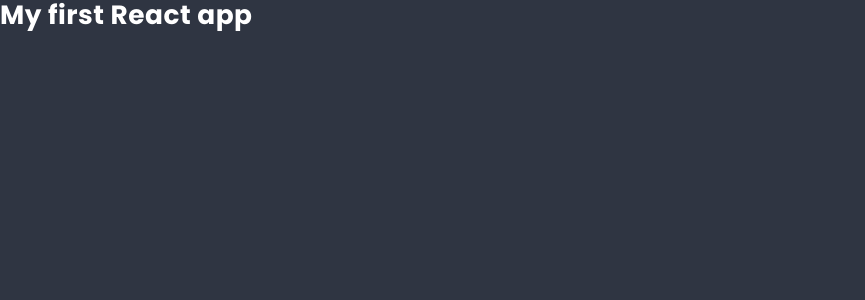
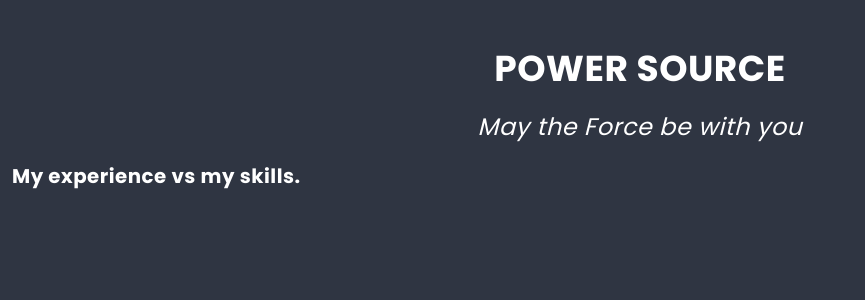
Before and after one commit to marksoft92/JEDI, a React app: page / in a window 1280 px wide. Shown: the top 300 px of the page, without its empty margins (0-865 px from the left). Built offline with nearby package versions, Linux system fonts and the light colour scheme.

Commit message:
small yoda commit

```diff
--- a/src/components/App/App.js
+++ b/src/components/App/App.js
@@ -1,11 +1,11 @@
 import React from 'react';
-
+import Home from '../Home/Home';
 class App extends React.Component {
   render() {
     return (
-      <div>
-        <h1>My first React app</h1>
-      </div>
+     <section>
+      <Home />
+     </section>
     )
   }
 }
--- /dev/null
+++ b/src/components/Home/Home.js
@@ -0,0 +1,18 @@
+import React from 'react';
+import List from '../List/List';
+import styles from './Home.scss';
+import { pageContents,listData } from '../../data/dataStore';
+
+class Home extends React.Component {
+  render() {
+    return (
+        <section className={styles.component}>
+        <h1 className={styles.title}>{pageContents.title}</h1>
+          <h2 className={styles.subtitle}>{pageContents.subtitle}</h2>
+          <List {...listData}/>
+            </section>
+
+    ) }
+}
+
+export default Home;
--- /dev/null
+++ b/src/components/Home/Home.scss
@@ -0,0 +1,24 @@
+@import '../../styles/settings.scss';
+
+.component {
+  padding: $base-size;
+}
+
+.title {
+  padding: ($base-size * 3) 0;
+  text-align: center;
+  font-size: ($base-size * 3);
+  text-transform: uppercase;
+}
+
+.subtitle {
+  padding: ($base-size * 2) 0;
+  text-align: center;
+  font-size: ($base-size * 2);
+  font-style: italic;
+  font-weight: normal;
+}
+
+.title + .subtitle {
+  margin-top: (- $base-size * 3);
+}
--- /dev/null
+++ b/src/components/List/List.js
@@ -0,0 +1,12 @@
+import React from 'react';
+import styles from '../List/List.scss';
+import {listData} from '../../data/dataStore';
+class List extends React.Component {
+  render() {
+    return (
+        <h2 className={styles.title}>{listData.title}</h2>
+    )
+  }
+}
+
+export default List;
--- a/src/data/dataStore.js
+++ b/src/data/dataStore.js
@@ -1,68 +1,49 @@
-export const settings = {
-  columnCreatorText: 'Add new column',
-  cardCreatorText: 'Add new card',
-  creator: {
-    buttonOK: 'OK',
-    buttonCancel: 'Cancel',
-    defaultText: 'Add new item',
-  },
-  defaultListDescription: '<p>I can do all the things!!!</p>',
-  defaultColumnIcon: 'list-alt',
-};
+
 
 export const pageContents = {
-  title: 'My first React app',
-  subtitle: 'A simple to-do app, with lists, columns and cards',
+  title: 'POWER SOURCE',
+  subtitle: 'May the Force be with you',
 };
 
 export const listData = {
-  title: 'Things to do <sup>soon!</sup>',
-  description: 'Interesting things I want to check out!',
-  image: 'http://uploads.kodilla.com/bootcamp/fer/11.react/space.png',
+  title: 'My experience vs my skills. ',
+
+  image: 'https://cdn1.imggmi.com/uploads/2019/11/29/82925502c6b4f382505479bb6b576727-full.jpg',
   columns: [
     {
       key: 0,
-      title: 'Books',
-      icon: 'book',
+      title: 'The Phantom Menace',
+
       cards: [
         {
           key: 0,
-          title: 'This Is Going to Hurt',
+          title: '"FEAR IS THE PATH TO THE DARK SIDE...FEAR LEADS TO ANGER...ANGER LEADS TO HATE...HATE LEADS TO SUFFERING."',
         },
-        {
-          key: 1,
-          title: 'Interpreter of Maladies',
-        },
+
       ],
     },
     {
       key: 1,
-      title: 'Movies',
-      icon: 'film',
+      title: 'THE EMPIRE STRIKES BACK',
+
       cards: [
         {
           key: 0,
-          title: 'Harry Potter',
+          title: '"LUMINOUS BEINGS ARE WE...NOT THIS CRUDE MATTER."',
         },
-        {
-          key: 1,
-          title: 'Star Wars',
-        },
+
       ],
     },
     {
       key: 2,
-      title: 'Games',
-      icon: 'gamepad',
+      title: 'THE EMPIRE STRIKES BACK',
+
       cards: [
         {
           key: 0,
-          title: 'The Witcher',
+          title: '“DO. OR DO NOT. THERE IS NO TRY.”',
         },
-        {
-          key: 1,
-          title: 'Skyrim',
-        },
+
       ],
     },
   ],
```
